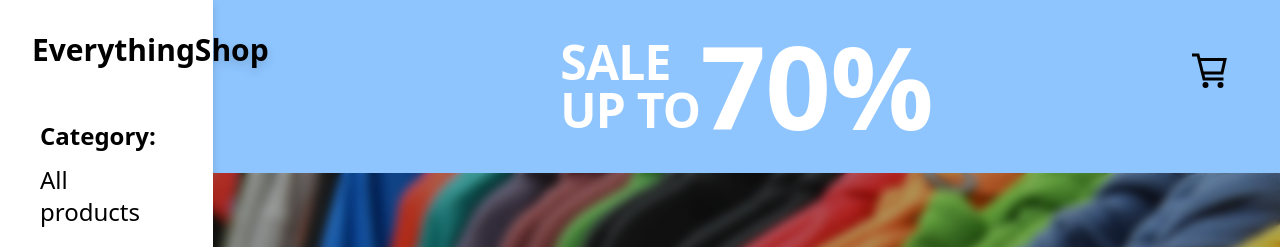
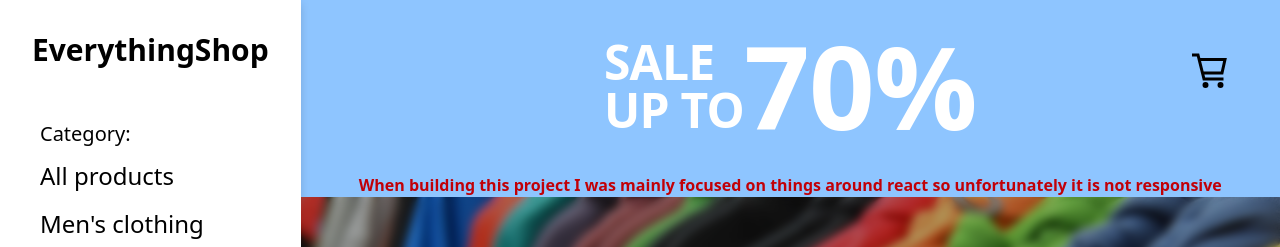
Before and after one commit to gapinsky/fake-store, a React (Vite) app: page / in a window 1280 px wide. Shown: the top 247 px of the page. Built offline with nearby package versions, Linux system fonts and the light colour scheme; no server answers.

Commit message:
last touches

```diff
--- a/src/components/ProductsGrid.tsx
+++ b/src/components/ProductsGrid.tsx
@@ -52,7 +52,7 @@ const ProductsGrid = ({ category }: Props) => {
 
   return (
     <div className="flex flex-col justify-between min-h-screen max-h-screen w-full overflow-hidden">
-      <div className="grid grid-cols-4 grid-flow-row justify-items-center  overflow-hidden">
+      <div className="grid grid-cols-1 grid-flow-row justify-items-center  overflow-hidden xl:grid-cols-4">
         <Select
           unsortedProducts={unsortedProducts}
           setSortedProducts={setSortedProducts}
--- a/src/components/aside/Aside.tsx
+++ b/src/components/aside/Aside.tsx
@@ -3,13 +3,13 @@ import AsideSocials from "./AsideSocials";
 import CategoryItem from "./CategoryItem";
 const Aside = () => {
   return (
-    <aside className=" h-screen w-1/6 flex flex-col justify-between bg-white drop-shadow-lg">
+    <aside className=" h-screen  flex flex-col justify-between bg-white drop-shadow-lg ">
       <div>
         <Link to="/">
           <h1 className=" text-3xl font-bold p-8 ">EverythingShop</h1>
         </Link>
         <ul className=" mt-5 text-2xl px-8">
-          <h2 className="font-bold mb-2 px-2">Category:</h2>
+          <h2 className=" mb-2 px-2 text-xl">Category:</h2>
           <CategoryItem>All products</CategoryItem>
           <CategoryItem>Men's clothing</CategoryItem>
           <CategoryItem>Women's clothing</CategoryItem>
--- a/src/components/aside/CategoryItem.tsx
+++ b/src/components/aside/CategoryItem.tsx
@@ -14,7 +14,7 @@ const CategoryItem = ({ children }: Props) => {
   return (
     <NavLink
       to={`/${url}`}
-      className={({ isActive }) => (isActive ? " text-5xl" : "")}
+      className={({ isActive }) => (isActive ? " font-bold" : "")}
     >
       <li className="mb-2 py-1 px-2 hover:cursor-pointer ">{children}</li>
     </NavLink>
--- a/src/components/homepage/Advertise.tsx
+++ b/src/components/homepage/Advertise.tsx
@@ -1,12 +1,18 @@
 const Advertise = () => {
   return (
-    <div className="bg-blue-300 text-white font-bold tracking-tighter text-center w-full flex justify-center items-center">
+    <>
+      <div className="bg-blue-300 text-white font-bold tracking-tighter text-center w-full flex  justify-center items-center">
         <span className="text-5xl uppercase text-left">
           <p>Sale</p>
           <p>up to</p>
         </span>
         <p className="text-[115px]  h-fit">70%</p>
       </div>
+      <p className="text-center bg-blue-300 text-red-700 font-bold">
+        When building this project I was mainly focused on things around react
+        so unfortunately it is not responsive
+      </p>
+    </>
   );
 };
 
--- a/src/components/homepage/Main.tsx
+++ b/src/components/homepage/Main.tsx
@@ -1,20 +1,10 @@
-import { useEffect } from "react";
 import Advertise from "./Advertise";
 import MainCarousel from "./MainCarousel";
 import NewCollection from "./NewCollection";
 
 const Main = () => {
-  useEffect(() => {
-    const hasSeen = localStorage.getItem("seenAlert");
-    if (!hasSeen) {
-      window.alert(
-        "Building this project I was havily focused on things around React so its not responsive."
-      );
-      localStorage.setItem("seenAlert", "true");
-    }
-  }, []);
   return (
-    <div className=" h-full flex flex-col justify-end">
+    <div className=" h-full  flex flex-col justify-end">
       <Advertise />
       <NewCollection />
       <MainCarousel />
--- a/src/pages/HomePage.tsx
+++ b/src/pages/HomePage.tsx
@@ -14,7 +14,7 @@ function HomePage() {
         <div className="relative flex">
           <Aside />
           <Cart />
-          <div className="w-5/6">
+          <div className="w-full">
             <Outlet />
           </div>
         </div>
```
Also changed, not shown: 1 other file (tests, documents, lock files or other folders). Lines whose indentation alone changed are shown as unchanged.
